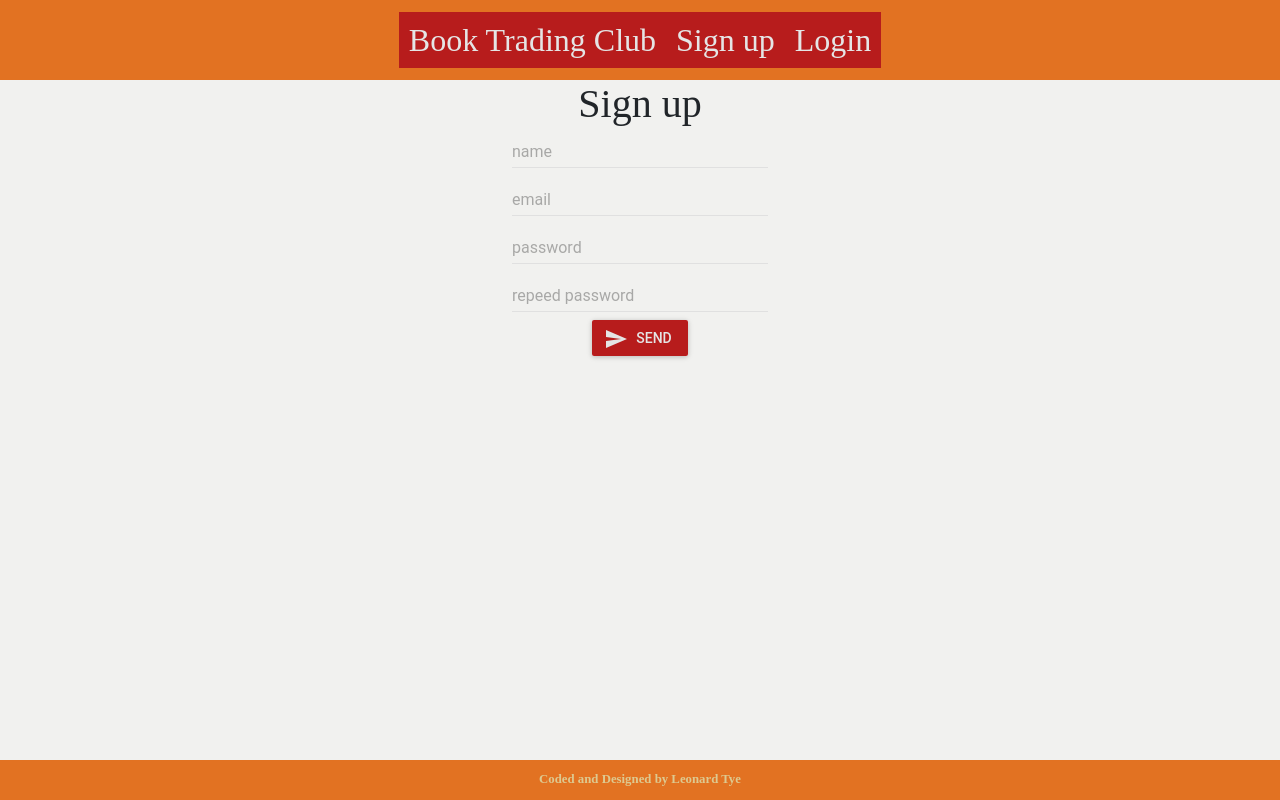
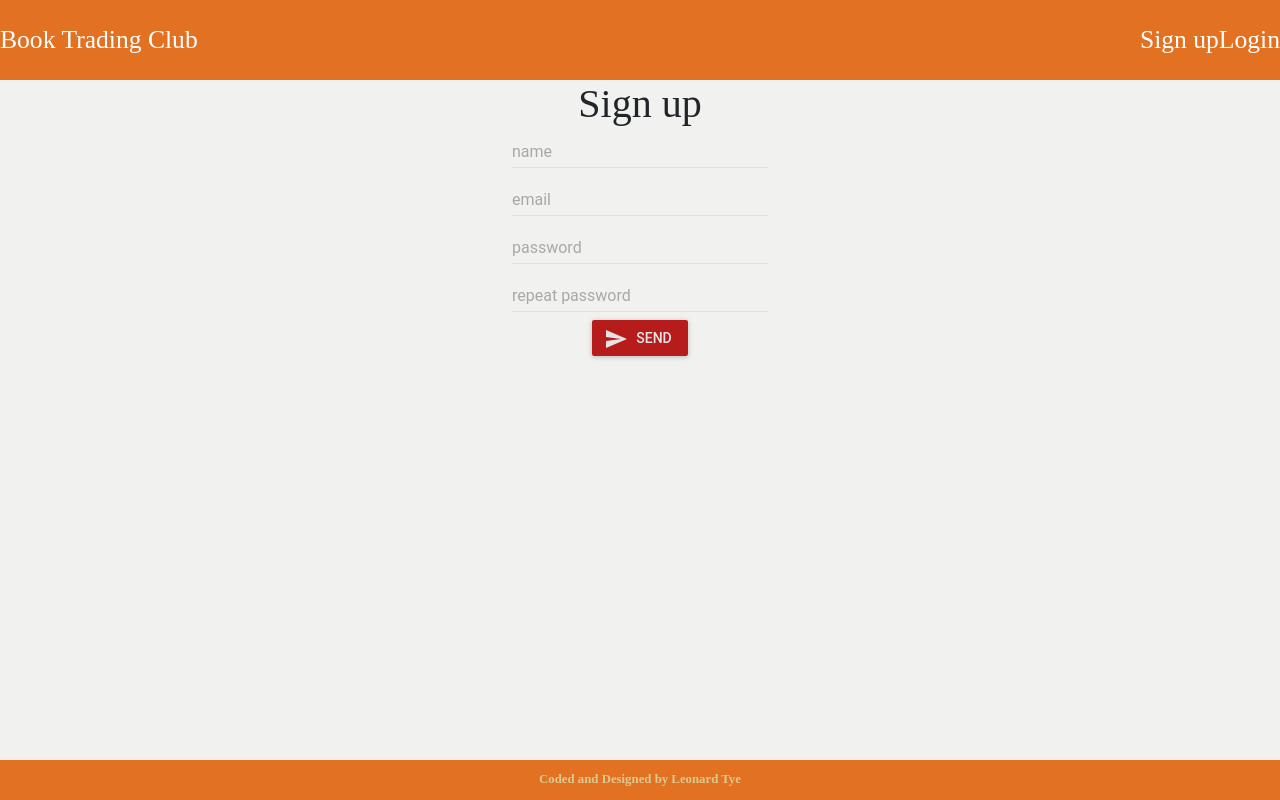
Before and after one commit to shizukesa92/Manage-a-Book-Trading-Club, a React app: page /signup in a window 1280 px wide. Built offline with nearby package versions, Linux system fonts and the light colour scheme; what react-tap-event-plugin would draw is missing.

Commit message:
Fixed header

```diff
--- a/client/components/Components.scss
+++ b/client/components/Components.scss
@@ -8,10 +8,15 @@
 	background-color: #E27222;
 	color: #DDC990;
 	justify-content: center;
-
 	font-size: 2vw;
 }
-
+#header > div{
+	min-width: 100vw;
+	height: 10vh;
+	display: flex;
+	background-color: #E27222 !important;
+	color: #DDC990;
+}
 #footer {
 	bottom: 0;
 	position: absolute;
--- a/client/components/Header.js
+++ b/client/components/Header.js
@@ -19,33 +19,6 @@ import {
 	logout
 } from '../modules/User/UserActions'
 
-const style = {
-	background: {
-		background: '#B71C1C',
-		color: '#e5e5e5'
-	},
-	decoration: {
-		padding: '0px 10px',
-		textDecoration: 'none',
-		color: '#e5e5e5',
-
-	},
-	flex: {
-		display: 'flex',
-	},
-	cursor: {
-		cursor: 'pointer',
-		paddingLeft: '10px',
-		paddingRight: '30px',
-		textDecoration: 'none',
-		color: '#e5e5e5',
-	},
-	link: {
-		textDecoration: 'none'
-	}
-}
-
-
 class Header extends Component {
 	constructor() {
 		super()
@@ -54,25 +27,24 @@ class Header extends Component {
 	render() {
 		return (
 			<div id="header">
-				                <Toolbar  style={style.background}>
+				                <Toolbar>
                     <ToolbarGroup firstChild={true}>
-                    <Link style={style.decoration} to = '/'><h2  style={style.decoration} >Book Trading Club</h2></Link>
+                    <Link to = '/'>Book Trading Club</Link>
                     </ToolbarGroup>
                     <ToolbarGroup lastChild={true}>
                     {this.props.isAuthenticated?
                     (
-                    <div style = {style.flex}>
-                    <Link style={style.decoration} to = '/allbooks'><h2  style={style.decoration} >Browse</h2></Link>
-                    <Link style={style.decoration} to = '/mybooks'><h2  style={style.decoration} >{this.props.name}</h2></Link>
-                     <h2 style={style.cursor} onClick={()=>{this.props.logout()}}>Logout</h2>
-
-                    </div>
+						<div>
+                    <Link to = '/allbooks'>Browse</Link>
+                    <Link to = '/mybooks'>{this.props.name}</Link>
+                     <h2 onClick={()=>{this.props.logout()}}>Logout</h2>
+				 </div>
                     ):
                     (
-                    <div style = {style.flex}>
-                        <Link style={style.decoration} to = '/signup'><h2  style={style.decoration} >Sign up</h2></Link>
-                        <Link style={style.decoration} to = '/login'><h2  style={style.decoration} >Login</h2></Link>
-                    </div>
+						<div>
+                        <Link to = '/signup'>Sign up</Link>
+                        <Link to = '/login'>Login</Link>
+					</div>
                     )}
                     </ToolbarGroup>
                 </Toolbar>
--- a/client/components/Signup.js
+++ b/client/components/Signup.js
@@ -68,7 +68,7 @@ class Signup extends Component {
                         errorText={this.state.errors.password}
                         /><br />
 
-                        <TextField hintText="repeed password"
+                        <TextField hintText="repeat password"
                         name='repeatedPassword'
                         type='password'
                         onChange={(e)=>{this.handleChange(e)}}
@@ -112,11 +112,11 @@ class Signup extends Component {
 	valid() {
 		const errors = {}
 		if (Validator.isEmpty(this.state.name)) {
-			errors.name = 'This field is requierd'
+			errors.name = 'This field is required'
 		}
 
 		if (Validator.isEmpty(this.state.email)) {
-			errors.email = 'This field is requierd'
+			errors.email = 'This field is required'
 		} else if (!Validator.isEmail(this.state.email)) {
 			errors.email = 'Email is invalid'
 		}
```
